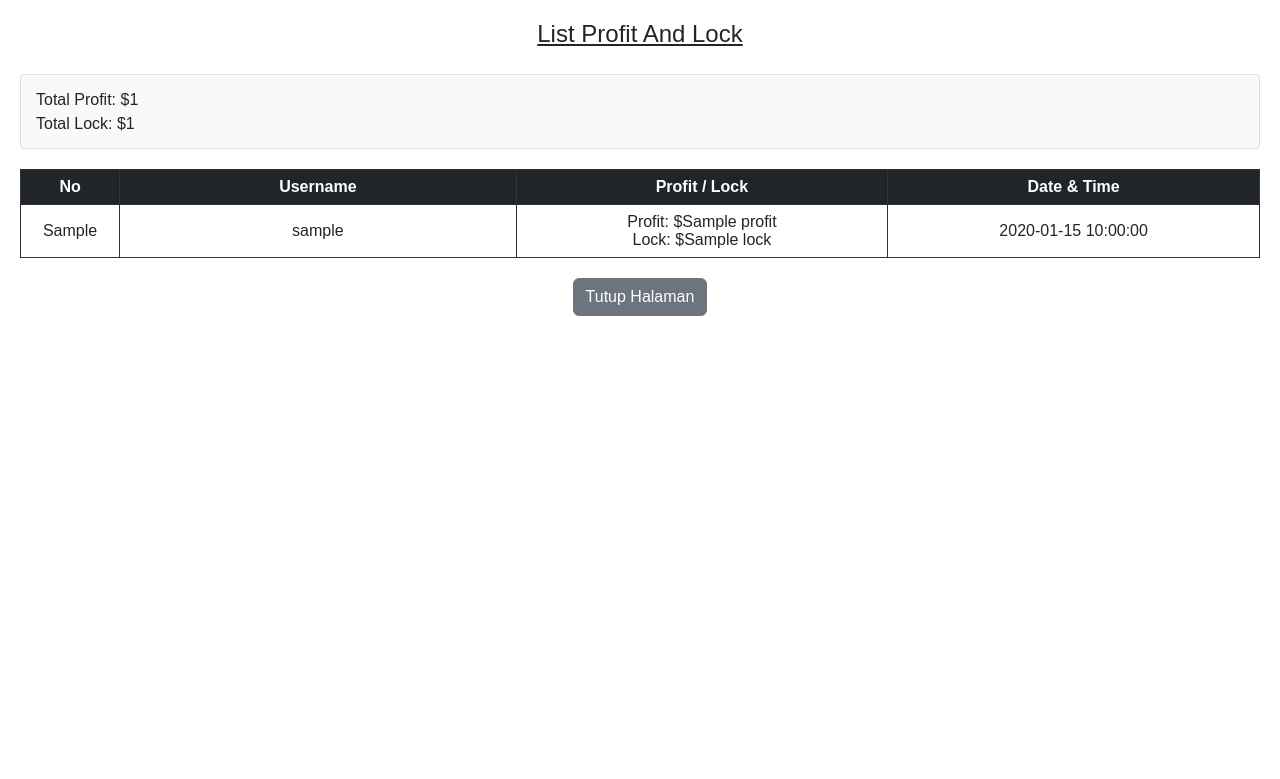
After one commit to Waksaker/runstar, a Python web app: template templates/printprofit.html in a window 1280 px wide. The commit adds this page. Shown: the top 779 px of the page. Run offline with Jinja, Linux system fonts and the light colour scheme; the template is opened without the code that fills it: most values are stand-ins (such as "Sample title", 1, 10 or a date in 2020).

Commit message:
update 12112026
update 12112026

```diff
--- /dev/null
+++ b/templates/printprofit.html
@@ -0,0 +1,114 @@
+<html>
+<head>
+    <meta charset="UTF-8">
+    <meta name="viewport" content="width=device-width, initial-scale=1.0">
+    <link rel="stylesheet" href="{{ url_for('static', filename='css/bootstrap.min.css') }}"/>
+    <title>Print Profit & Lock</title>
+    <style>
+        body {
+            font-family: Arial, sans-serif;
+            font-size: 14px;
+            margin: 20px;
+        }
+        @page {
+            size: A4 portrait;
+            margin: 15mm;
+        }
+        .page-header {
+            text-align: center;
+            margin-bottom: 25px;
+        }
+        .page-header h3 {
+            font-size: 24px;
+            text-decoration: underline;
+            margin: 0 0 15px 0;
+        }
+        .totals {
+            margin-bottom: 20px;
+            padding: 10px 15px;
+            background-color: #f9f9f9;
+            border: 1px solid #ddd;
+            border-radius: 4px;
+        }
+        .totals h4 {
+            margin: 5px 0;
+            font-size: 16px;
+        }
+        table {
+            width: 100%;
+            border-collapse: collapse;
+            margin-bottom: 20px;
+        }
+        table th, table td {
+            border: 1px solid #333;
+            padding: 8px 10px;
+            text-align: center;
+            vertical-align: middle;
+        }
+        table th {
+            background-color: #212529;
+            color: #fff;
+            font-weight: bold;
+        }
+        table tr:nth-child(even) {
+            background-color: #f9f9f9;
+        }
+        /* Sembunyikan butang tutup semasa cetak */
+        @media print {
+            .btn-close-page { display: none; }
+        }
+        .btn-close-page {
+            margin-top: 20px;
+            text-align: center;
+        }
+    </style>
+</head>
+<body>
+
+    <div class="page-header">
+        <h3>List Profit And Lock</h3>
+    </div>
+
+    <div class="totals">
+        <h4>Total Profit: ${{ total_profit }}</h4>
+        <h4>Total Lock: ${{ total_lock }}</h4>
+    </div>
+
+    <table>
+        <thead>
+            <tr>
+                <th style="width: 8%;">No</th>
+                <th style="width: 32%;">Username</th>
+                <th style="width: 30%;">Profit / Lock</th>
+                <th style="width: 30%;">Date & Time</th>
+            </tr>
+        </thead>
+        <tbody>
+            {% for rekod in data %}
+            <tr>
+                <td>{{ rekod.no }}</td>
+                <td>{{ rekod.username }}</td>
+                <td>
+                    Profit: ${{ rekod.profit }}<br>
+                    Lock: ${{ rekod.lock }}
+                </td>
+                <td>{{ rekod.updated }}</td>
+            </tr>
+            {% endfor %}
+        </tbody>
+    </table>
+
+    <div class="btn-close-page">
+        <button onclick="window.close()" class="btn btn-secondary">Tutup Halaman</button>
+    </div>
+
+    <script>
+        window.onload = function() {
+            setTimeout(function() {
+                window.print();
+            }, 300);
+        };
+    </script>
+
+</body>
+</html>
```
Also changed, not shown: app.py (+83 -8 lines), templates/profitlist.html (+15 -5 lines).
